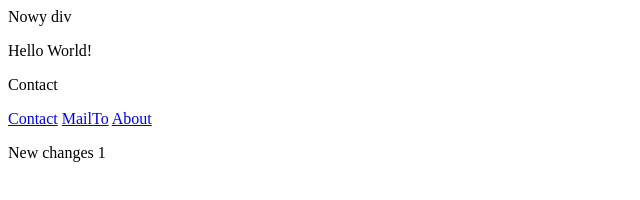
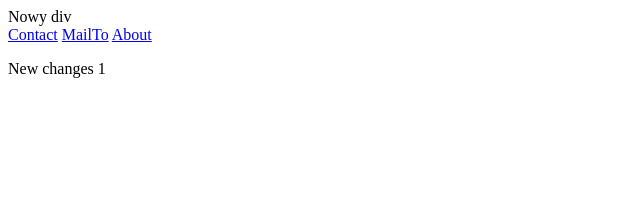
Before and after one commit to dzierzbixwojto/todayGit, a plain HTML site: page index.html in a window 1280 px wide. Shown: the whole page, without its empty margins (0-640 px from the left). Drawn offline with Linux system fonts and the light colour scheme.

Commit message:
Deleted from index Hello and p.

```diff
--- a/index.html
+++ b/index.html
@@ -8,8 +8,6 @@
 </head>
 <body>
   <div class="container">Nowy div</div>
-  <p>Hello World!</p>
-  <p>Contact</p>
   <a href="contact.html">Contact</a>
   <a href="mailTo.html">MailTo</a>
   <a href="about.html">About</a>
```
